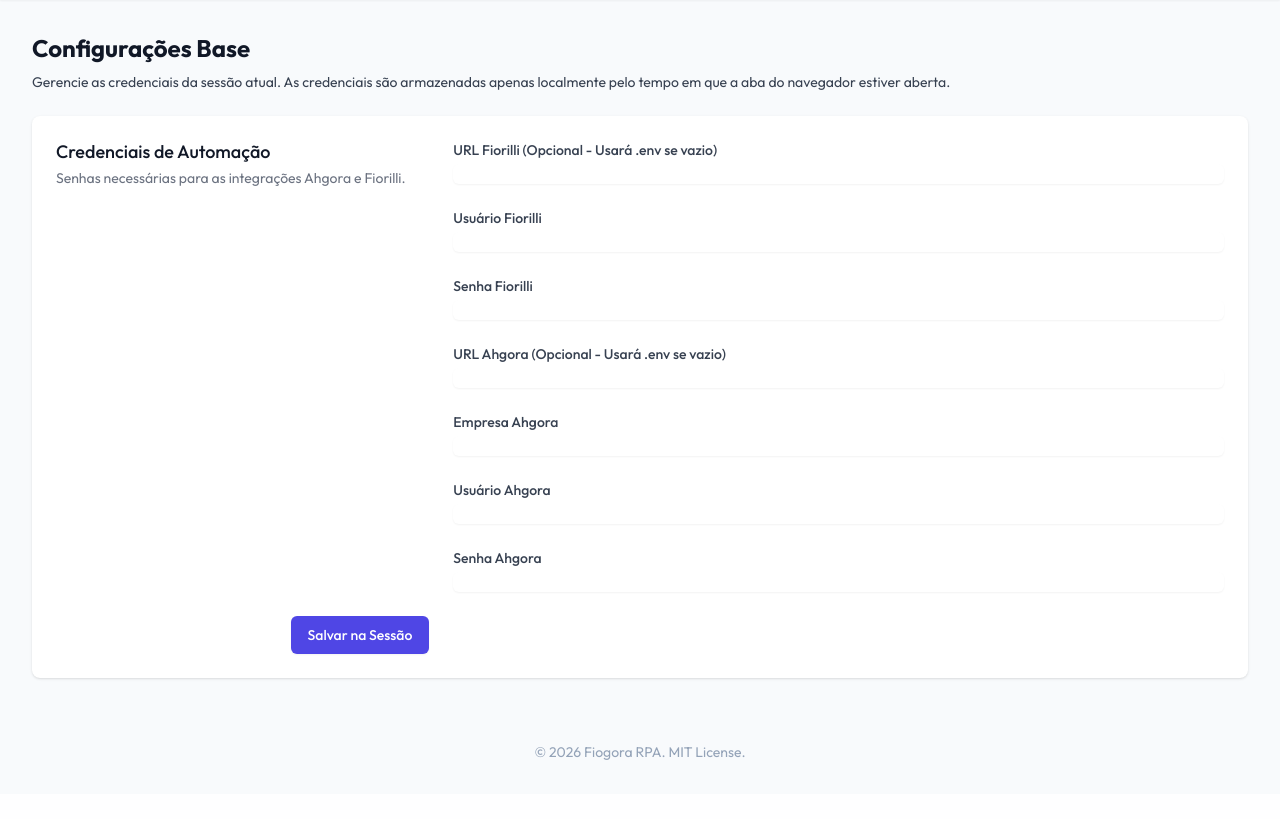
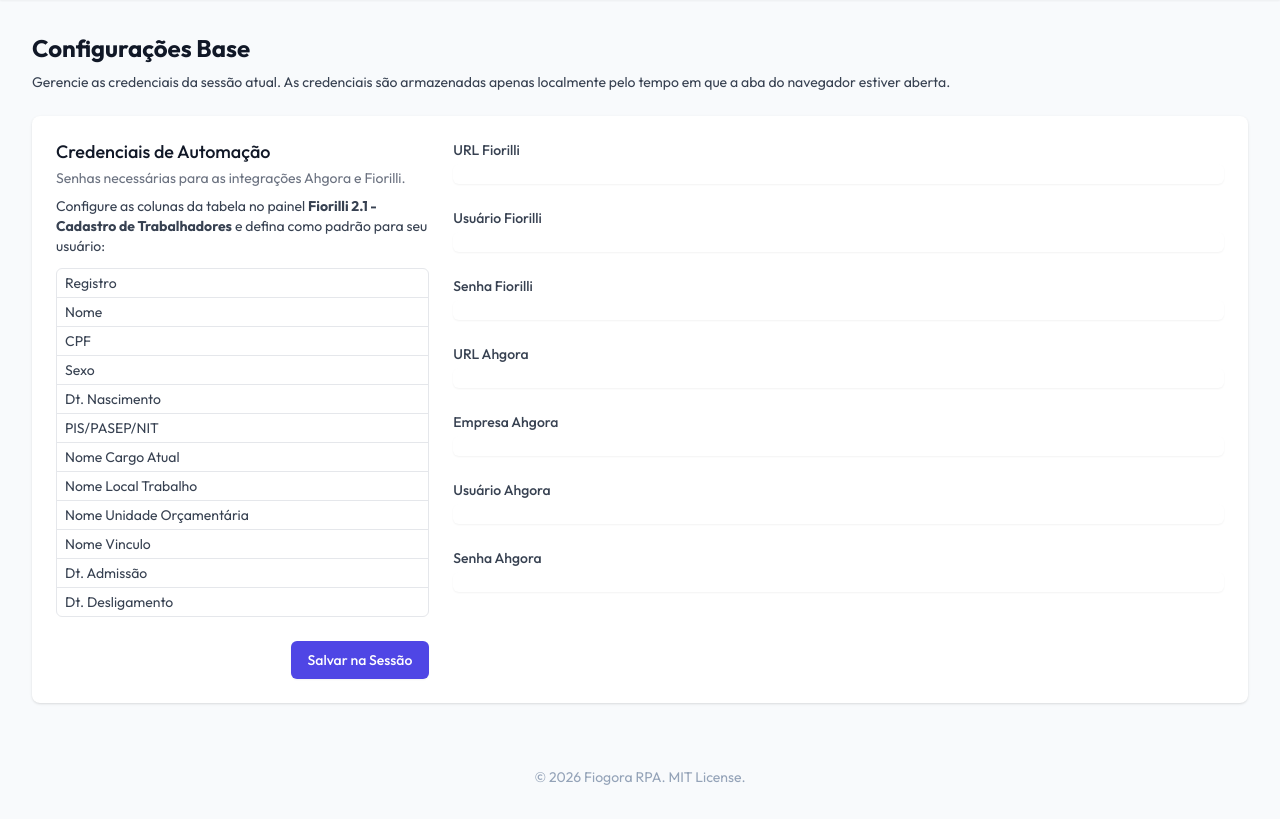
Before and after one commit to raphaelantoniocampos/integracao-fiorilli-ahgora, a FastAPI app: page /config in a window 1280 px wide. Shown: the part 65-884 px from the top of the page. Before the commit the page ends 825 px from the top, so only its background shows below. Run offline with FastAPI, Linux system fonts and the light colour scheme; parts of the project's set-up code (start-up, migrations or seed data) failed here and were passed over; some libraries are stand-ins or nearby versions.

Commit message:
update config page

```diff
--- a/app/infrastructure/web/routes.py
+++ b/app/infrastructure/web/routes.py
@@ -57,6 +57,8 @@ async def config_page(request: Request):
         "config.html",
         {
             "request": request,
+            "fiorilli_url": settings.FIORILLI_URL,
+            "ahgora_url": settings.AHGORA_URL,
         },
     )
 
--- a/app/infrastructure/web/templates/config.html
+++ b/app/infrastructure/web/templates/config.html
@@ -18,12 +18,27 @@
                 <p class="mt-1 text-sm text-gray-500">
                     Senhas necessárias para as integrações Ahgora e Fiorilli.
                 </p>
+                <p class="mt-2 text-sm text-gray-700">Configure as colunas da tabela no painel <b>Fiorilli 2.1 - Cadastro de Trabalhadores</b> e defina como padrão para seu usuário:</p>
+                <ul class="mt-3 divide-y divide-gray-200 rounded-md border border-gray-200 text-sm text-gray-700">
+                    <li class="py-1 px-2">Registro</li>
+                    <li class="py-1 px-2">Nome</li>
+                    <li class="py-1 px-2">CPF</li>
+                    <li class="py-1 px-2">Sexo</li>
+                    <li class="py-1 px-2">Dt. Nascimento</li>
+                    <li class="py-1 px-2">PIS/PASEP/NIT</li>
+                    <li class="py-1 px-2">Nome Cargo Atual</li>
+                    <li class="py-1 px-2">Nome Local Trabalho</li>
+                    <li class="py-1 px-2">Nome Unidade Orçamentária</li>
+                    <li class="py-1 px-2">Nome Vinculo</li>
+                    <li class="py-1 px-2">Dt. Admissão</li>
+                    <li class="py-1 px-2">Dt. Desligamento</li>
+                </ul>
             </div>
             <div class="mt-5 md:col-span-2 md:mt-0">
                 <form id="configForm" class="space-y-6" onsubmit="saveCredentials(event)">
                         <div class="col-span-6 sm:col-span-4">
-                            <label for="fiorilli-url" class="block text-sm font-medium text-gray-700">URL Fiorilli (Opcional - Usará .env se vazio)</label>
-                            <input type="text" name="fiorilli_url" id="fiorilli-url" class="mt-1 block w-full rounded-md border-gray-300 shadow-sm focus:border-indigo-500 focus:ring-indigo-500 sm:text-sm">
+                            <label for="fiorilli-url" class="block text-sm font-medium text-gray-700">URL Fiorilli</label>
+                        <input type="text" name="fiorilli_url" id="fiorilli-url" class="mt-1 block w-full rounded-md border-gray-300 shadow-sm focus:border-indigo-500 focus:ring-indigo-500 sm:text-sm" value={{ fiorilli_url }}>
                         </div>
 
                         <div class="col-span-6 sm:col-span-4">
@@ -37,8 +52,8 @@
                         </div>
 
                         <div class="col-span-6 sm:col-span-4">
-                            <label for="ahgora-url" class="block text-sm font-medium text-gray-700">URL Ahgora (Opcional - Usará .env se vazio)</label>
-                            <input type="text" name="ahgora_url" id="ahgora-url" class="mt-1 block w-full rounded-md border-gray-300 shadow-sm focus:border-indigo-500 focus:ring-indigo-500 sm:text-sm">
+                            <label for="ahgora-url" class="block text-sm font-medium text-gray-700">URL Ahgora</label>
+                            <input type="text" name="ahgora_url" id="ahgora-url" class="mt-1 block w-full rounded-md border-gray-300 shadow-sm focus:border-indigo-500 focus:ring-indigo-500 sm:text-sm" value={{ ahgora_url }}>
                         </div>
 
                         <div class="col-span-6 sm:col-span-4">
@@ -59,7 +74,9 @@
 
                     <div class="flex justify-end gap-x-3">
                         <div id="save-msg" class="text-sm text-green-600 hidden my-auto font-medium">Credenciais salvas na sessão!</div>
-                        <button type="submit" class="inline-flex justify-center rounded-md border border-transparent bg-indigo-600 py-2 px-4 text-sm font-medium text-white shadow-sm hover:bg-indigo-700 focus:outline-none focus:ring-2 focus:ring-indigo-500 focus:ring-offset-2">
+                        <button type="submit"
+                        onclick="window.location.href='/'"
+                        class="inline-flex justify-center rounded-md border border-transparent bg-indigo-600 py-2 px-4 text-sm font-medium text-white shadow-sm hover:bg-indigo-700 focus:outline-none focus:ring-2 focus:ring-indigo-500 focus:ring-offset-2">
                             Salvar na Sessão
                         </button>
                     </div>
```
Also changed, not shown: README.md.
